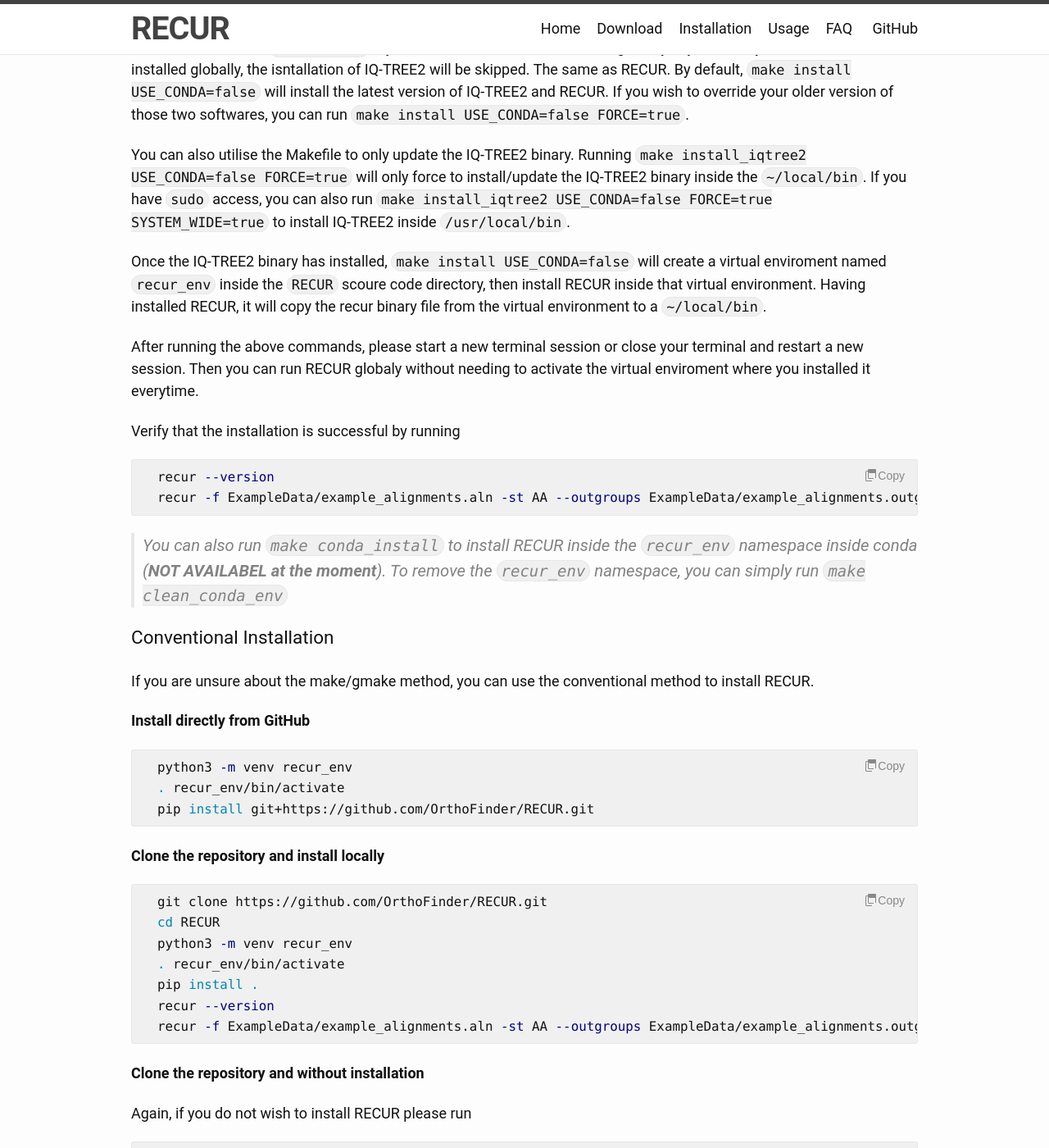
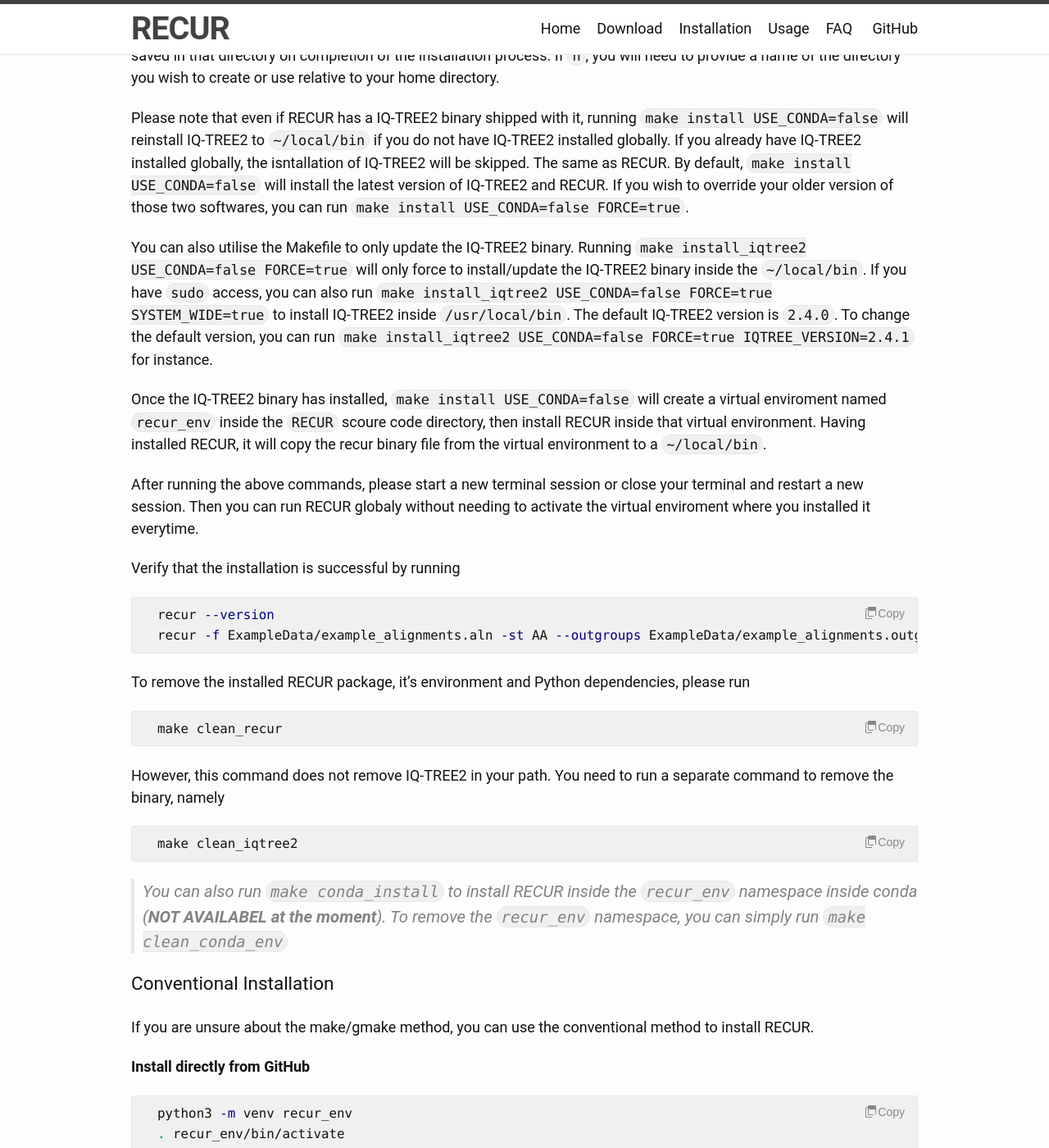
Before and after one commit to OrthoFinder/RECUR, a Jekyll site: the page built from docs/installation.markdown, in a window 1280 px wide and 1400 px high, scrolled down 2460 px. Shown: the whole window at 82% size. Built offline with Jekyll 4.4.1, drawn with Linux system fonts in a browser that asks for light colours; comment, search, counter and statistics services are not loaded; some of the changed text lies outside the part shown.

Commit message:
docs: add uninstallation instructions

````diff
--- a/_posts/2025-03-29-v1.0.0.markdown
+++ b/_posts/2025-03-31-v1.0.0.markdown
@@ -1,7 +1,7 @@
 ---
 layout: post
 title:  "recur-linux-v1.0.0"
-date:   2025-03-29 09:25:21 +0000
+date:   2025-03-31 09:16:16 +0000
 categories: release
 permalink: /:categories/:day/:month/:year/:title.html
 ---
--- a/docs/installation.markdown
+++ b/docs/installation.markdown
@@ -64,6 +64,11 @@
   python3 recur.py -f ExampleData/example_alignments.aln -st AA --outgroups ExampleData/example_alignments.outgroups.txt
   ```
 
+  To deactivate your RECUR namespace and return to your conda base environment, simply run
+  ```bash
+  conda deactivate
+  ```
+
   To remove the `recur_env` environment, please run
   ```bash
   conda remove -n recur_env --all
@@ -86,7 +91,7 @@
 
   Please note that even if RECUR has a IQ-TREE2 binary shipped with it, running `make install USE_CONDA=false` will reinstall IQ-TREE2 to `~/local/bin` if you do not have IQ-TREE2 installed globally. If you already have IQ-TREE2 installed globally, the isntallation of IQ-TREE2 will be skipped. The same as RECUR. By default, `make install USE_CONDA=false` will install the latest version of IQ-TREE2 and RECUR. If you wish to override your older version of those two softwares, you can run `make install USE_CONDA=false FORCE=true`.
 
-  You can also utilise the Makefile to only update the IQ-TREE2 binary. Running `make install_iqtree2 USE_CONDA=false FORCE=true` will only force to install/update the IQ-TREE2 binary inside the `~/local/bin`. If you have `sudo` access, you can also run `make install_iqtree2 USE_CONDA=false FORCE=true SYSTEM_WIDE=true` to install IQ-TREE2 inside `/usr/local/bin`.
+  You can also utilise the Makefile to only update the IQ-TREE2 binary. Running `make install_iqtree2 USE_CONDA=false FORCE=true` will only force to install/update the IQ-TREE2 binary inside the `~/local/bin`. If you have `sudo` access, you can also run `make install_iqtree2 USE_CONDA=false FORCE=true SYSTEM_WIDE=true` to install IQ-TREE2 inside `/usr/local/bin`. The default IQ-TREE2 version is `2.4.0`. To change the default version, you can run `make install_iqtree2 USE_CONDA=false FORCE=true IQTREE_VERSION=2.4.1` for instance.
 
   Once the IQ-TREE2 binary has installed, `make install USE_CONDA=false` will create a virtual enviroment named `recur_env` inside the `RECUR` scoure code directory, then install RECUR inside that virtual environment. Having installed RECUR, it will copy the recur binary file from the virtual environment to a `~/local/bin`.
 
@@ -97,6 +102,16 @@
   ```bash
   recur --version
   recur -f ExampleData/example_alignments.aln -st AA --outgroups ExampleData/example_alignments.outgroups.txt
+  ```
+  To remove the installed RECUR package, it's environment and Python dependencies, please run
+
+  ```bash
+  make clean_recur
+  ```
+
+  However, this command does not remove IQ-TREE2 in your path. You need to run a separate command to remove the binary, namely
+  ```bash
+  make clean_iqtree2
   ```
 
   > You can also run `make conda_install` to install RECUR inside the `recur_env` namespace inside conda (**NOT AVAILABEL at the moment**).
@@ -112,6 +127,12 @@
   python3 -m venv recur_env
   . recur_env/bin/activate
   pip install git+https://github.com/OrthoFinder/RECUR.git
+  ```
+
+  To remove RECUR, you can simply deactivate the virtual environment and remove it.
+  ```bash
+  deactivate
+  rm -rf recur_env
   ```
 
   **Clone the repository and install locally**
@@ -142,6 +163,12 @@
   To deactivate the virtual environment, please run
   ```bash
   deactivate
+  ```
+
+  If you followed the above instructions and cloned the repo locally, you can run the following command to remove RECUR
+  ```bash
+  cd ..
+  rm -rf RECUR
   ```
 
   > Note: If python3 doesn't work, try using python instead, or check your `/usr/bin` directory to determine which version of Python is installed on your system. Please note that the current version of RECUR requires Python version 3.9 or higher, but no greater than 3.13.
@@ -189,3 +216,9 @@
     -te MyData/my_alignments.tree.txt
   ```
   Please note that arguments behind `orthofinder/recur:v1.0.0` will be the same as you run RECUR directly as we mentioned previous sections.
+
+  Here the `--rm` flag tells Docker to automatically remove the container once it exits, ensuring no leftover container remains after the run. If you wish you remove the RECUR image, please run
+
+  ```bash
+  docker rmi orthofinder/recur:v1.0.0
+  ```
````
